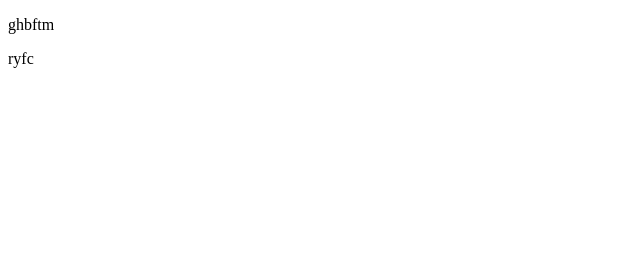
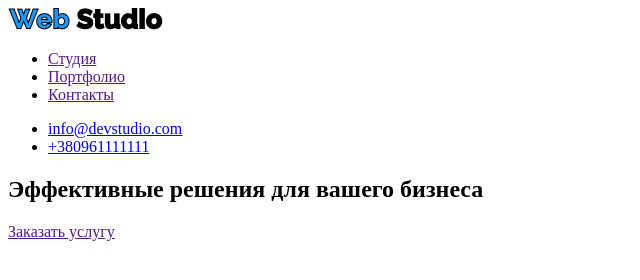
Before and after one commit to alinaYamkova/goit-markup-hw-01, a plain HTML site: page index.html in a window 1280 px wide. Shown: the whole page, without its empty margins (0-640 px from the left). Drawn offline with Linux system fonts and the light colour scheme.

Commit message:
Додає шапку і герой

```diff
--- a/index.html
+++ b/index.html
@@ -1,5 +1,5 @@
 <!DOCTYPE html>
-<html lang="en">
+<html lang="ru">
 <head>
     <meta charset="UTF-8">
     <meta name="viewport" content="width=device-width, initial-scale=1.0">
@@ -7,8 +7,30 @@
 </head>
 <body>
     <header>
-        <p> ghbftm</p>
-        <p> ryfc</p>
+        <nav>
+            <a href="">
+                <img src="./imagies/logo.png">
+            </a>
+            <ul>
+                <li><a href="">Студия</a></li>
+                <li><a href="">Портфолио</a></li>
+                <li><a href="">Контакты</a> </li>
+            </ul>
+
+            <ul>
+                <li><a href="mailto:info@devstudio.com">info@devstudio.com </a></li>
+                <li><a href="tel:+380961111111">+380961111111</a></li>
+            </ul>
+         </nav>
     </header>
+
+    <!--hero--->
+    <div>
+        <section>
+            <h1>Эффективные решения для вашего бизнеса</h1>
+            <a href="">Заказать услугу</a>
+        </section>
+    </div>
+
 </body>
 </html>
```
Also changed, not shown: imagies/logo.png (added).
